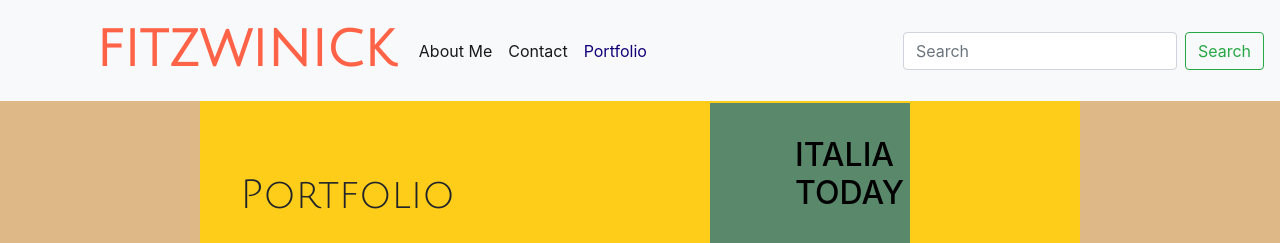
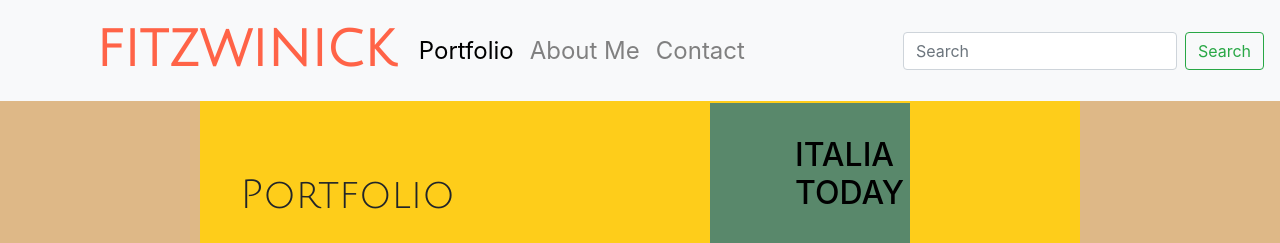
Before and after one commit to mfitzwinick/Responsiveness-Portfolio, a plain HTML site: page portfolioindex.html in a window 1280 px wide. Shown: the top 243 px of the page. Drawn offline with nearby package versions, Linux system fonts and the light colour scheme.

Commit message:
updated Readme, changed the order of the nav bar

```diff
--- a/portfolioindex.html
+++ b/portfolioindex.html
@@ -21,14 +21,15 @@
         </button>
         <div class="collapse navbar-collapse" id="navbarSupportedContent">
           <ul class="navbar-nav mr-auto">
+            <li class="nav-item" id="navportfoliolink">
+              <a class="nav-link" href="portfolioindex.html" style= "color:black;font-size: x-large;">Portfolio</a>
+            </li>
+            <br>
             <li class="nav-item active">
-              <a class="nav-link" href="index.html">About Me<span class="sr-only">(current)</span></a>
+              <a class="nav-link" href="index.html"style="color: grey;font-size: x-large;">About Me<span class="sr-only">(current)</span></a>
             </li>
             <li class="nav-item active">
-              <a class="nav-link" href="contactindex.html">Contact <span class="sr-only">(current)</span></a>
-            </li>
-            <li class="nav-item">
-              <a class="nav-link" href="portfolioindex.html"id="navportfoliolink">Portfolio</a>
+              <a class="nav-link" href="contactindex.html"style="color: grey;font-size: x-large;">Contact<span class="sr-only">(current)</span></a>
             </li>
 
           </ul>
```
Also changed, not shown: contactindex.html (+6 -5 lines), index.html (+7 -5 lines), README.md.
